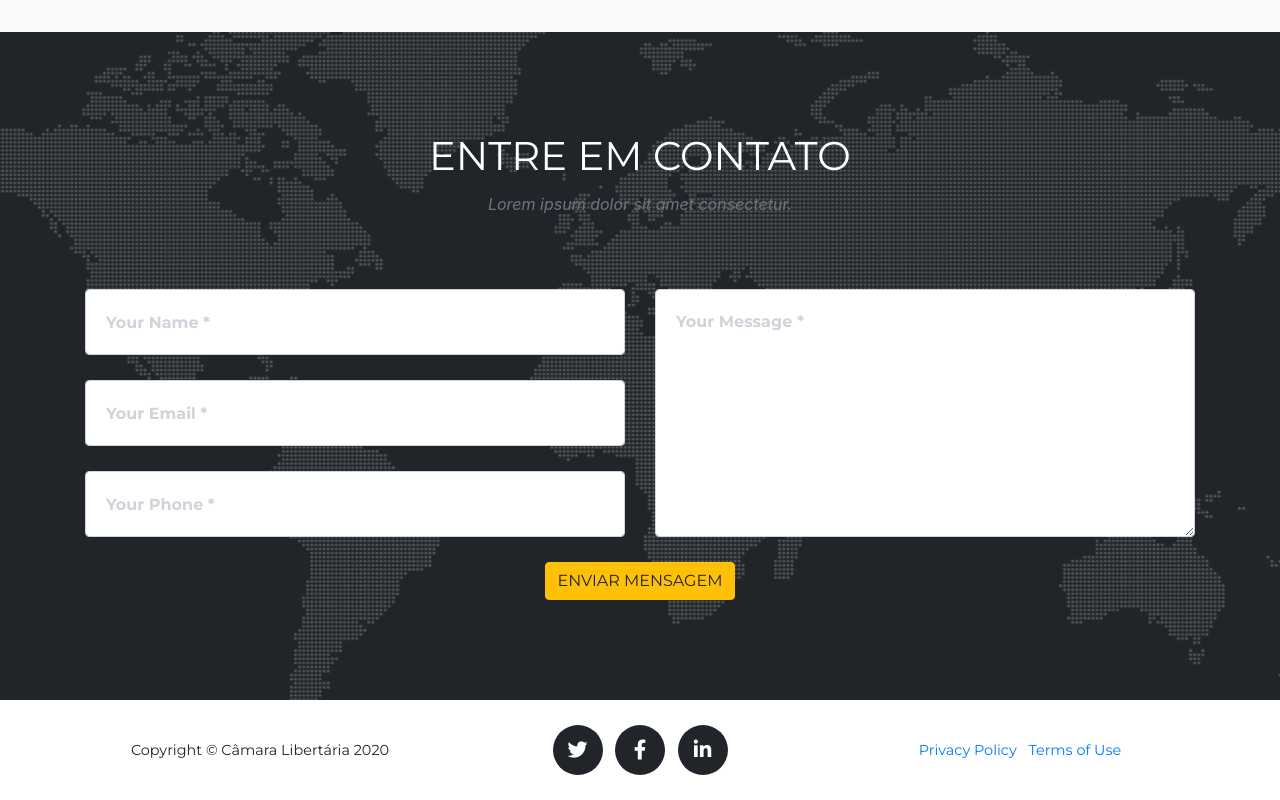
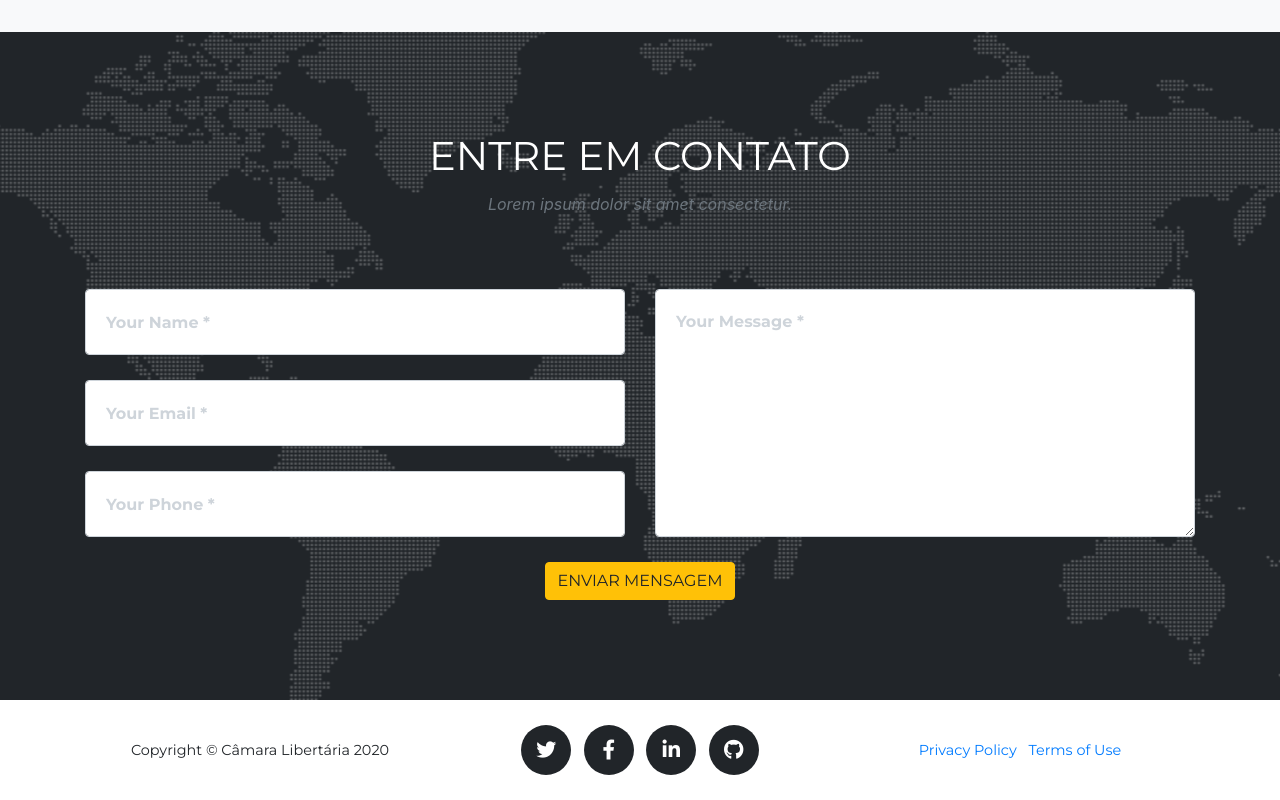
Before and after one commit to camaralibertaria/camaralibertaria.github.io, a website with bundled scripts: page index.html in a window 1280 px wide. Shown: the part 4742-5542 px from the top of the page. Built offline with nearby package versions, Linux system fonts and the light colour scheme; a web font is replaced by a local one.

Commit message:
add github link

```diff
--- a/index.html
+++ b/index.html
@@ -385,6 +385,11 @@
                                 <i class="fab fa-linkedin-in"></i>
                             </a>
                         </li>
+                        <li class="list-inline-item">
+                            <a href="https://github.com/camaralibertaria/camaralibertaria.github.io" target="_blank">
+                                <i class="fab fa-github"></i>
+                            </a>
+                        </li>
                     </ul>
                 </div>
                 <div class="col-md-4">
```
